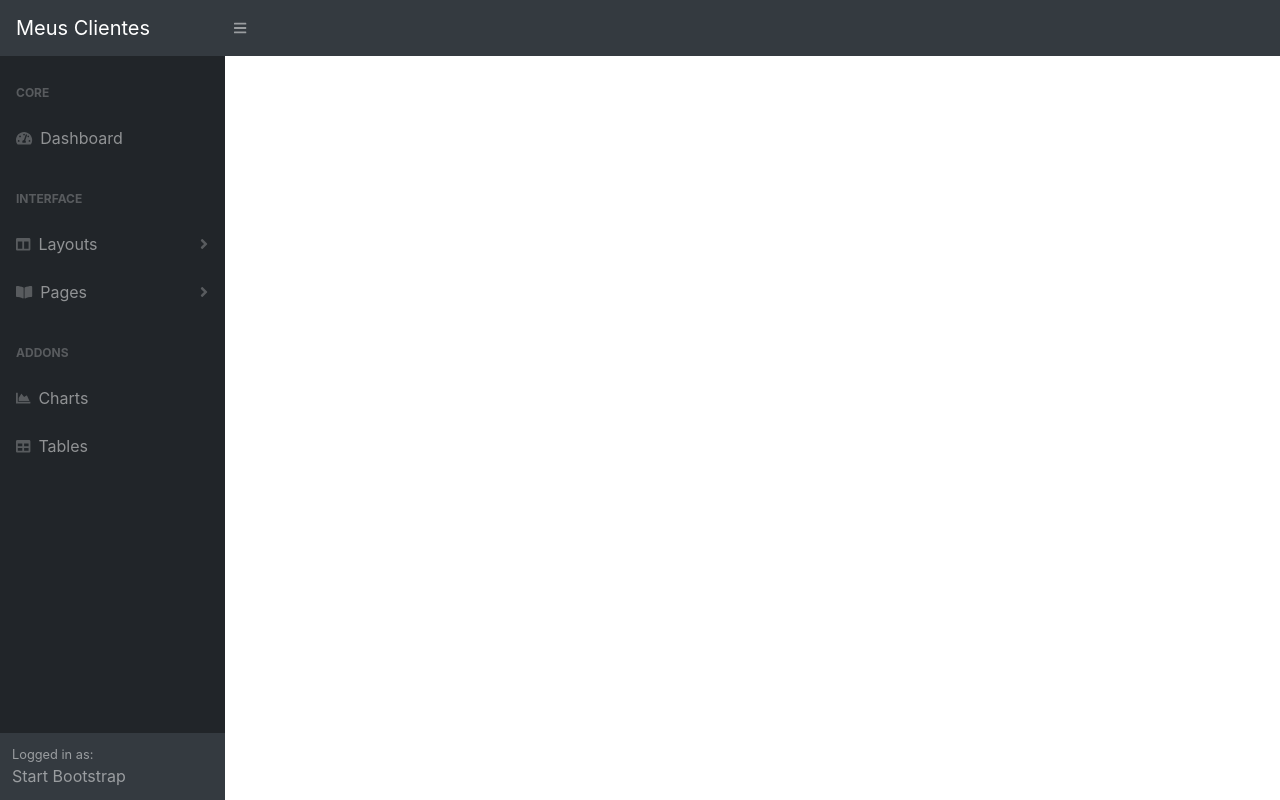
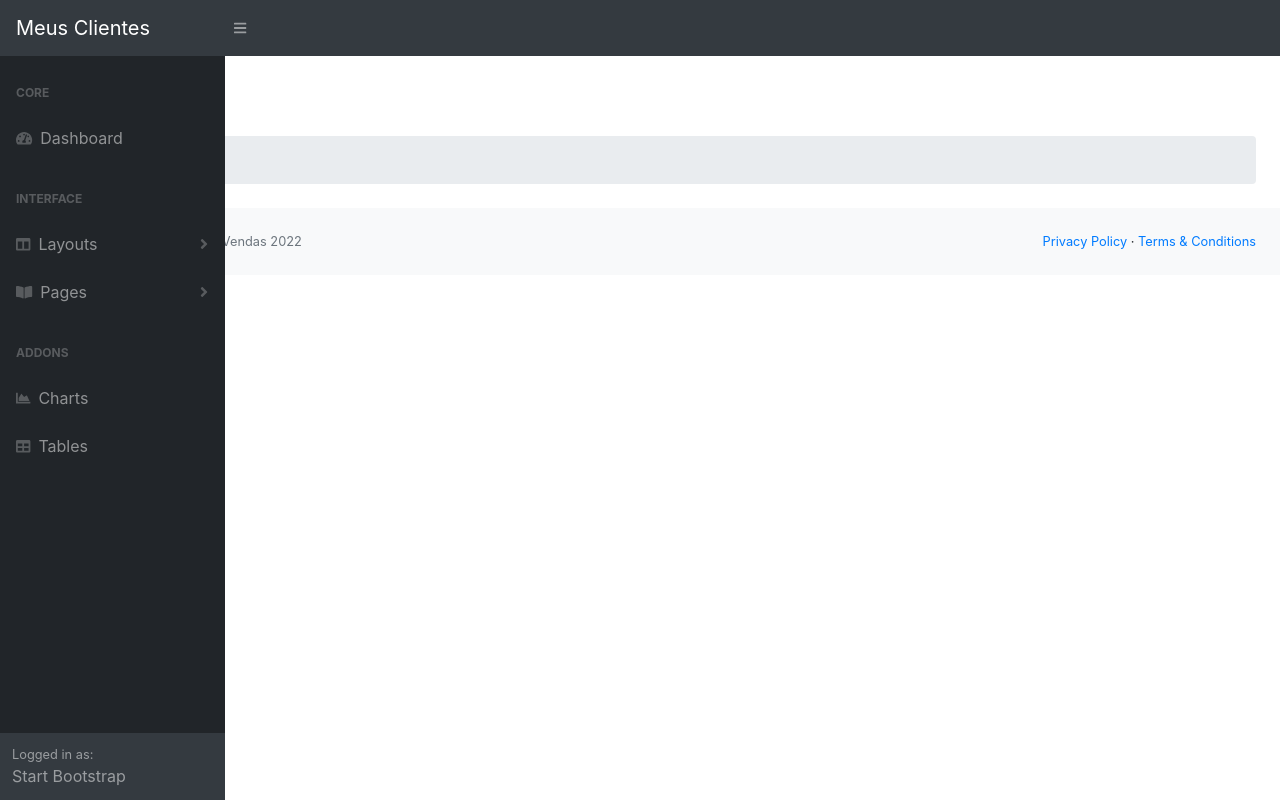
Before and after one commit to JuliaVasconcelos161/ControleServicosPrestados, an Angular app in the folder clients-app/: page / in a window 1280 px wide. Built offline with nearby package versions, Linux system fonts and the light colour scheme.

Commit message:
Término do template

```diff
--- a/clients-app/src/app/app.component.html
+++ b/clients-app/src/app/app.component.html
@@ -1,4 +1,23 @@
 <app-navbar></app-navbar>
 <div id="layoutSidenav">
   <app-sidebar></app-sidebar>
+  <div id="layoutSidenav_content">
+    <main>
+      <div class="container-fluid">
+        <app-home></app-home>
+      </div>
+      <footer class="py-4 bg-light mt-auto">
+        <div class="container-fluid">
+            <div class="d-flex align-items-center justify-content-between small">
+                <div class="text-muted">Copyright &copy; Site de Controle de Vendas 2022</div>
+                  <div>
+                      <a href="#">Privacy Policy</a>
+                      &middot;
+                      <a href="#">Terms &amp; Conditions</a>
+                  </div>
+              </div>
+          </div>
+      </footer>
+    </main>
+  </div>
 </div>
--- a/clients-app/src/app/app.module.ts
+++ b/clients-app/src/app/app.module.ts
@@ -4,10 +4,12 @@
 import { AppRoutingModule } from './app-routing.module';
 import { AppComponent } from './app.component';
 
-import { TemplateModule } from './template/template.module'
+import { TemplateModule } from './template/template.module';
+import { HomeComponent } from './home/home.component'
 @NgModule({
   declarations: [
-    AppComponent
+    AppComponent,
+    HomeComponent
   ],
   imports: [
     BrowserModule,
--- /dev/null
+++ b/clients-app/src/app/home/home.component.html
@@ -0,0 +1,4 @@
+<h1 class="mt-4">Home</h1>
+<ol class="breadcrumb mb-4">
+    <li class="breadcrumb-item active">Bem Vindo!</li>
+</ol>
```
Also changed, not shown: clients-app/src/app/home/home.component.ts (added, +10 -0 lines), clients-app/src/app/home/home.component.css (added), 1 other file (tests, documents, lock files or other folders).
